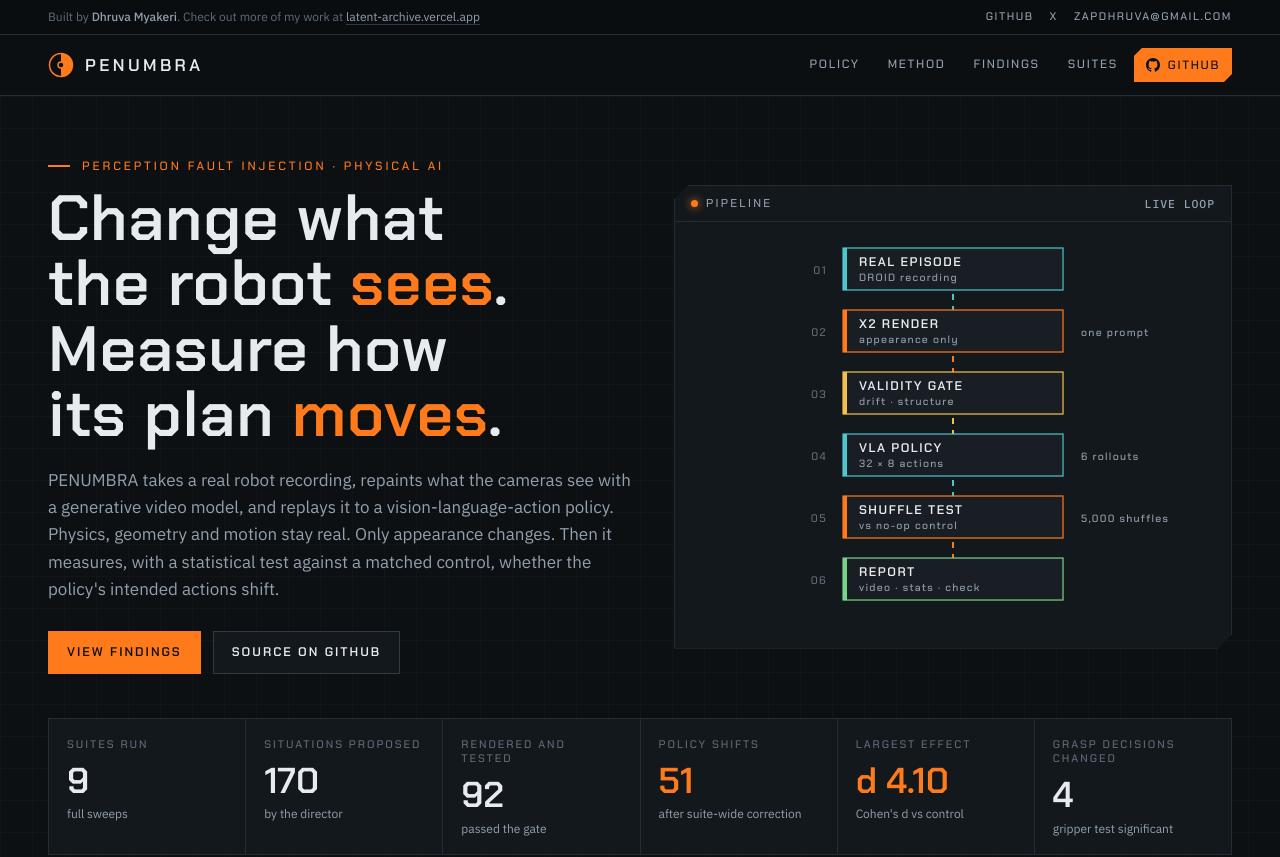
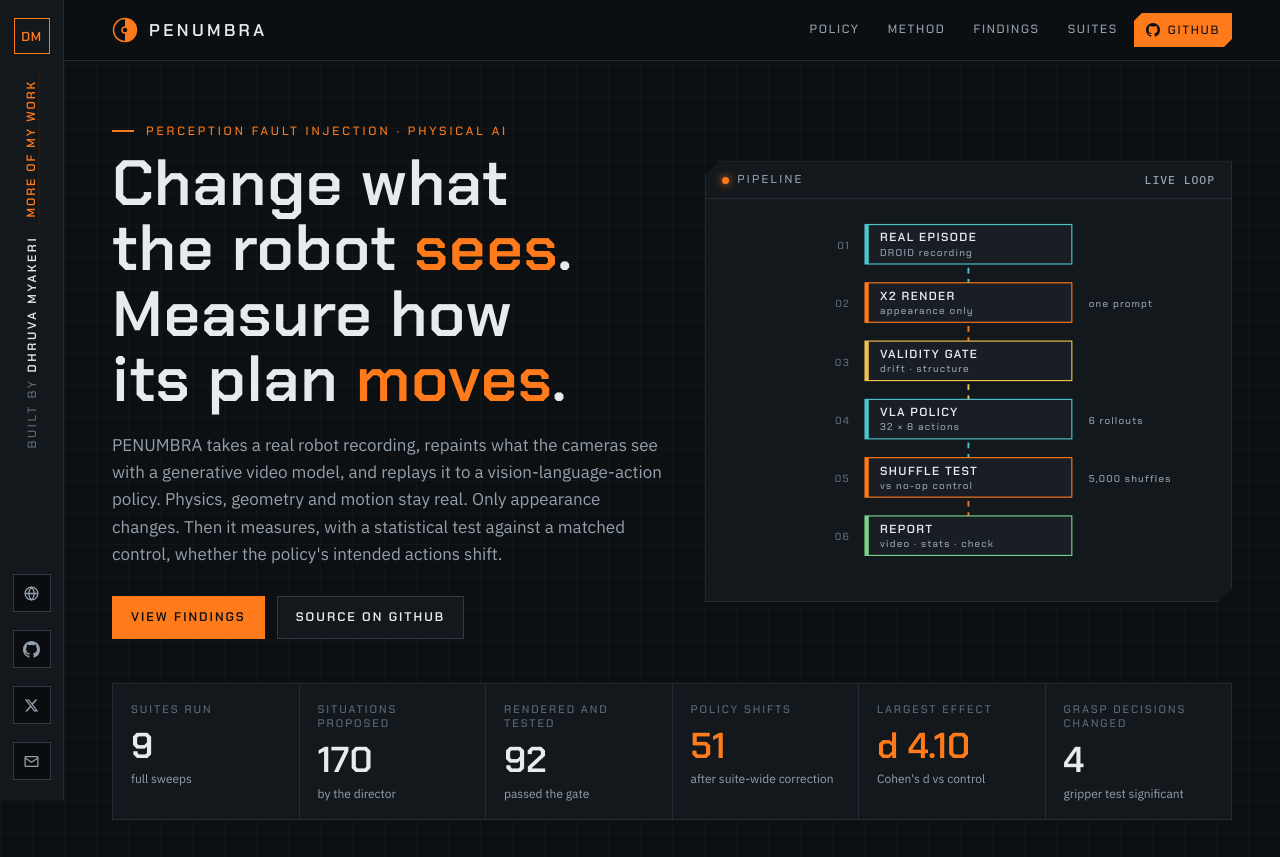
Before and after one commit to DhruvaMyakeri/Penumbra, a plain HTML site: page demo/index.html in a window 1280 px wide. Shown: the top 857 px of the page. Drawn offline with Linux system fonts and the light colour scheme.

Commit message:
Publish the showcase on GitHub Pages; give the author a side rail
A workflow deploys demo/ as the Pages site root, so the site opens straight
into the showcase. It runs on pushes that touch demo/.

The author credit moves to a fixed side rail on wide screens: monogram,
name, a link to more work, and GitHub, X and email links. Narrow screens
keep a higher-contrast top strip instead.

```diff
--- a/demo/index.html
+++ b/demo/index.html
@@ -37,16 +37,40 @@
 :focus-visible{outline:2px solid var(--orange);outline-offset:2px}
 @media (prefers-reduced-motion: reduce){*{animation:none!important;transition:none!important}html{scroll-behavior:auto}}
 
-/* ---- byline --------------------------------------------------------- */
-.byline{border-bottom:1px solid var(--line);background:var(--sunk);padding:0 var(--pad)}
+/* ---- author: side rail on wide screens, top strip on narrow ones ------ */
+.byline{border-bottom:1px solid var(--line);background:var(--panel);padding:0 var(--pad)}
 .byline-in{max-width:1320px;margin:0 auto;display:flex;flex-wrap:wrap;align-items:center;gap:6px 18px;
-  min-height:34px;padding-block:7px;font:12px/1.4 var(--body);color:var(--faint)}
-.byline b{color:var(--dim);font-weight:500}
-.byline a{color:var(--dim);border-bottom:1px solid var(--line-2)}
+  min-height:40px;padding-block:9px;font:13px/1.45 var(--body);color:var(--dim)}
+.byline b{color:var(--ink);font-weight:600}
+.byline a{color:var(--orange-soft);border-bottom:1px solid var(--orange-dim)}
 .byline a:hover{color:var(--orange);border-bottom-color:var(--orange)}
 .byline .links{display:flex;flex-wrap:wrap;gap:4px 16px;margin-left:auto}
-.byline .links a{font:500 11px/1.4 var(--display);letter-spacing:.14em;border-bottom:0}
+.byline .links a{font:600 11.5px/1.4 var(--display);letter-spacing:.14em;color:var(--ink);border-bottom:0}
 @media (max-width:720px){.byline .links{margin-left:0}}
+
+.rail{display:none}
+@media (min-width:1100px){
+  body{padding-left:64px}
+  .byline{display:none}
+  .rail{display:flex;flex-direction:column;align-items:center;gap:18px;position:fixed;z-index:50;
+    left:0;top:0;bottom:0;width:64px;padding:18px 0 20px;background:var(--panel);border-right:1px solid var(--line)}
+  .rail .mono-badge{width:36px;height:36px;display:grid;place-items:center;border:1.5px solid var(--orange);
+    color:var(--orange);font:700 13px/1 var(--display);letter-spacing:.06em;flex:none}
+  .rail .vert{writing-mode:vertical-rl;transform:rotate(180deg);display:flex;gap:10px;align-items:center;
+    font:600 12px/1.2 var(--display);letter-spacing:.22em;white-space:nowrap}
+  .rail .vert .who{color:var(--ink)}
+  .rail .vert .who span{color:var(--faint);font-weight:500}
+  .rail .vert a.more{color:var(--orange);font-weight:600;letter-spacing:.16em;padding:8px 0;border-left:1px solid var(--orange-dim)}
+  .rail .vert a.more:hover{color:var(--orange-soft)}
+  .rail .spacer{flex:1}
+  .rail .icon{position:relative;width:38px;height:38px;display:grid;place-items:center;color:var(--dim);
+    border:1px solid var(--line-2);background:var(--sunk)}
+  .rail .icon:hover,.rail .icon:focus-visible{color:var(--orange);border-color:var(--orange)}
+  .rail .icon::after{content:attr(data-label);position:absolute;left:calc(100% + 12px);top:50%;transform:translateY(-50%);
+    white-space:nowrap;font:500 12px/1 var(--body);color:var(--ink);background:var(--panel-2);border:1px solid var(--line-2);
+    padding:8px 10px;opacity:0;pointer-events:none;transition:opacity .12s}
+  .rail .icon:hover::after,.rail .icon:focus-visible::after{opacity:1}
+}
 
 /* ---- top bar ---------------------------------------------------------- */
 .bar{position:sticky;top:0;z-index:40;background:rgba(13,16,19,.92);backdrop-filter:blur(8px);
@@ -233,9 +257,22 @@
 </head>
 <body>
 
+<aside class="rail" aria-label="About the author">
+  <div class="mono-badge" aria-hidden="true">DM</div>
+  <div class="vert">
+    <span class="who"><span>BUILT BY</span> DHRUVA MYAKERI</span>
+    <a class="more" href="https://latent-archive.vercel.app" target="_blank" rel="noopener">MORE OF MY WORK</a>
+  </div>
+  <div class="spacer"></div>
+  <a class="icon" href="https://latent-archive.vercel.app" target="_blank" rel="noopener" data-label="More of my work: latent-archive.vercel.app" aria-label="More of my work at latent-archive.vercel.app"><svg width="17" height="17" viewBox="0 0 24 24" fill="none" stroke="currentColor" stroke-width="1.8" aria-hidden="true"><circle cx="12" cy="12" r="9"/><path d="M3 12h18M12 3c2.6 2.6 3.9 5.6 3.9 9S14.6 18.4 12 21c-2.6-2.6-3.9-5.6-3.9-9S9.4 5.6 12 3z"/></svg></a>
+  <a class="icon" href="https://github.com/DhruvaMyakeri" target="_blank" rel="noopener" data-label="GitHub: DhruvaMyakeri" aria-label="GitHub profile"><svg width="17" height="17" viewBox="0 0 16 16" aria-hidden="true"><path fill="currentColor" d="M8 0C3.58 0 0 3.58 0 8c0 3.54 2.29 6.53 5.47 7.59.4.07.55-.17.55-.38 0-.19-.01-.82-.01-1.49-2.01.37-2.53-.49-2.69-.94-.09-.23-.48-.94-.82-1.13-.28-.15-.68-.52-.01-.53.63-.01 1.08.58 1.23.82.72 1.21 1.87.87 2.33.66.07-.52.28-.87.51-1.07-1.78-.2-3.64-.89-3.64-3.95 0-.87.31-1.59.82-2.15-.08-.2-.36-1.02.08-2.12 0 0 .67-.21 2.2.82.64-.18 1.32-.27 2-.27.68 0 1.36.09 2 .27 1.53-1.04 2.2-.82 2.2-.82.44 1.1.16 1.92.08 2.12.51.56.82 1.27.82 2.15 0 3.07-1.87 3.75-3.65 3.95.29.25.54.73.54 1.48 0 1.07-.01 1.93-.01 2.2 0 .21.15.46.55.38A8.013 8.013 0 0 0 16 8c0-4.42-3.58-8-8-8z"/></svg></a>
+  <a class="icon" href="https://x.com/LatentDhruva" target="_blank" rel="noopener" data-label="X: @LatentDhruva" aria-label="X profile"><svg width="15" height="15" viewBox="0 0 24 24" aria-hidden="true"><path fill="currentColor" d="M18.244 2.25h3.308l-7.227 8.26 8.502 11.24H16.17l-5.214-6.817L4.99 21.75H1.68l7.73-8.835L1.254 2.25H8.08l4.713 6.231zm-1.161 17.52h1.833L7.084 4.126H5.117z"/></svg></a>
+  <a class="icon" href="mailto:zapdhruva@gmail.com" data-label="zapdhruva@gmail.com" aria-label="Email zapdhruva@gmail.com"><svg width="17" height="17" viewBox="0 0 24 24" fill="none" stroke="currentColor" stroke-width="1.8" aria-hidden="true"><rect x="3" y="5" width="18" height="14" rx="1"/><path d="M3 7l9 6 9-6"/></svg></a>
+</aside>
+
 <div class="byline">
   <div class="byline-in">
-    <span>Built by <b>Dhruva Myakeri</b>. Check out more of my work at <a href="https://latent-archive.vercel.app" target="_blank" rel="noopener">latent-archive.vercel.app</a></span>
+    <span>I'm <b>Dhruva Myakeri</b> and I built this. More of my work at <a href="https://latent-archive.vercel.app" target="_blank" rel="noopener">latent-archive.vercel.app</a></span>
     <span class="links">
       <a href="https://github.com/DhruvaMyakeri" target="_blank" rel="noopener">GITHUB</a>
       <a href="https://x.com/LatentDhruva" target="_blank" rel="noopener">X</a>
```
Also changed, not shown: 1 other file.
